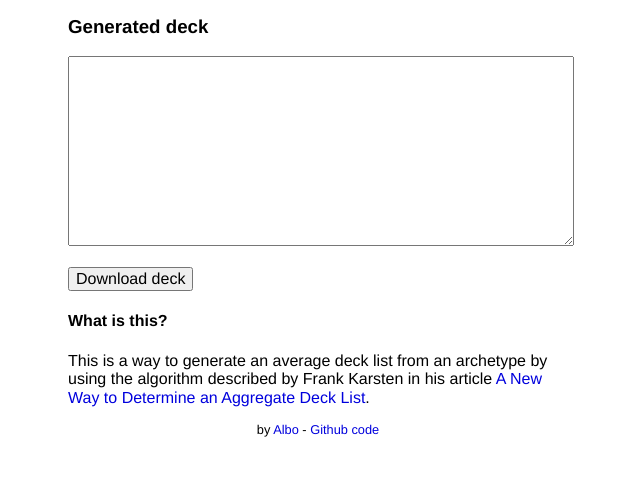
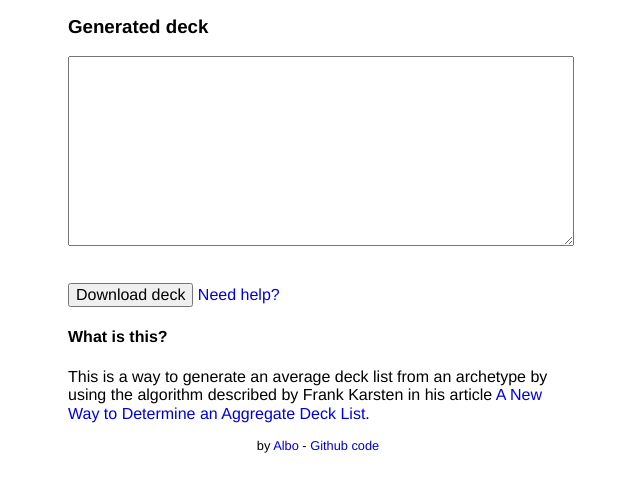
Before and after one commit to 4lb0/mtg-aggregate, a plain HTML site: page index.html in a window 1280 px wide. Shown: the part 147-638 px from the top of the page, without its empty margins (322-962 px from the left). Drawn offline with nearby package versions, Linux system fonts and the light colour scheme.

Commit message:
Add help

```diff
--- a/index.html
+++ b/index.html
@@ -21,7 +21,10 @@
         <textarea class="form-control" id="aggregated-deck" rows="10"></textarea>
       </div>
       <div>
-        <button type="button" class="btn btn-primary" id="download">Download deck</button>
+        <p>
+          <button type="button" class="btn btn-primary" id="download">Download deck</button>
+          <a href="https://github.com/4lb0/mtg-aggregate/blob/master/README.md#how-to-use" target="_blank">Need help?</a>
+        </p>
         <h4>What is this?</h4>
         <p>
           This is a way to generate an average deck list from an archetype by using the algorithm
```
Also changed, not shown: 3 other files.
